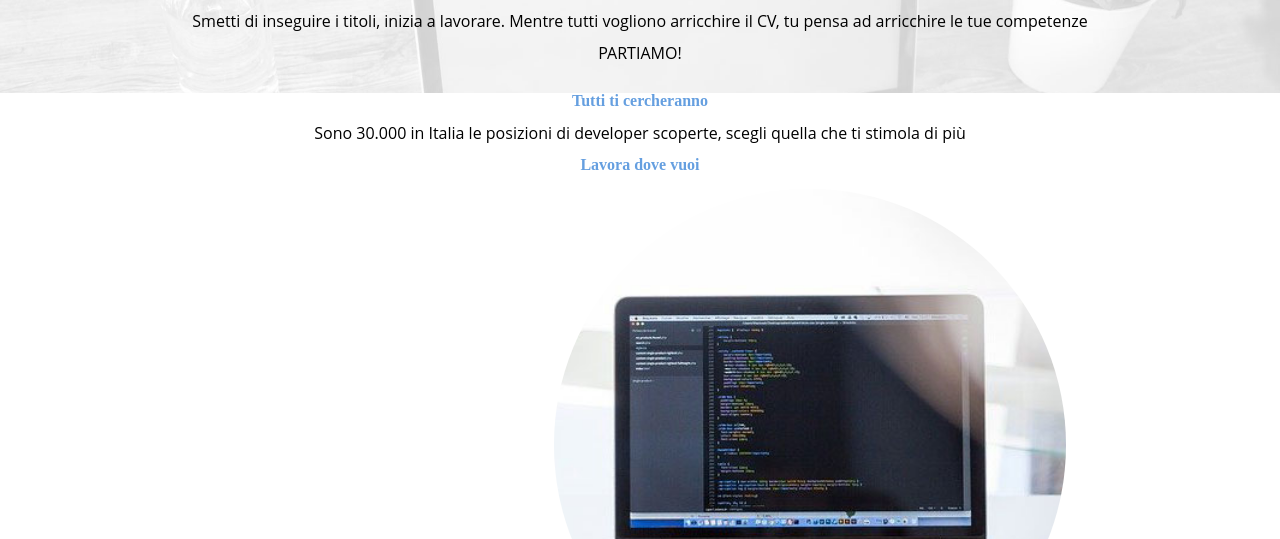
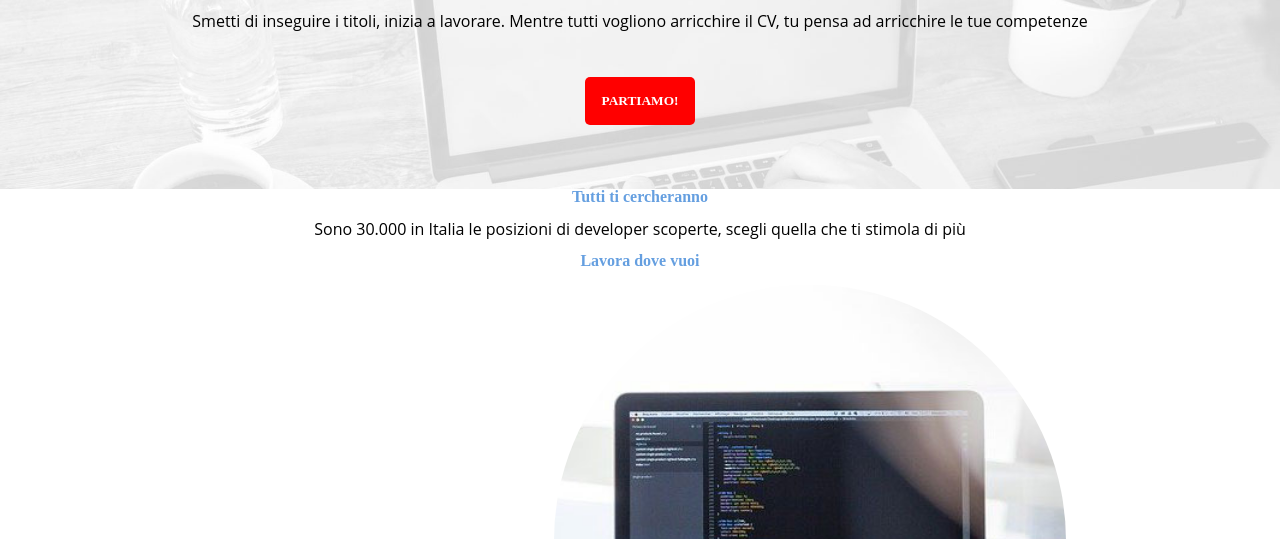
Before and after one commit to MichelaKalowski/U1-W1-D5, a plain HTML site: page index.html in a window 1280 px wide. Shown: the part 261-800 px from the top of the page. Drawn offline with Linux system fonts and the light colour scheme.

Commit message:
aggiornamento

```diff
--- a/css/style.css
+++ b/css/style.css
@@ -27,6 +27,16 @@ h1{
     font-weight: bold;
     color: rgb(101, 159, 224);
 }
+button{
+    background-color: red;
+  color: white;
+  margin: 2rem;
+  padding: 1rem;
+  font-family: "Montserrat";
+  font-weight: bold;
+  border-radius: 5px;
+  border:none;
+}
 main{
 text-align: center;
 }
@@ -44,3 +54,6 @@ color: rgb(101, 159, 224);
     background-color: red;
     color: white;
 }
+.img2{
+    width: 80%;
+}
--- a/index.html
+++ b/index.html
@@ -18,7 +18,7 @@
             <br>
         <p>Smetti di inseguire i titoli, inizia a lavorare. Mentre tutti vogliono arricchire il CV, tu pensa ad arricchire le tue competenze</p>
         <br>
-<h3>PARTIAMO!</h3>
+<button>PARTIAMO!</button>
 </div>
     </header>
     <main>
@@ -54,7 +54,7 @@
             <br>CEO, Epicode
         </p>
         <div>
-            <img src="./images/foto1.jpg" alt="img2">
+            <img class="img2"src="./images/foto1.jpg" alt="img2">
 
         </div>
     </main>
```
